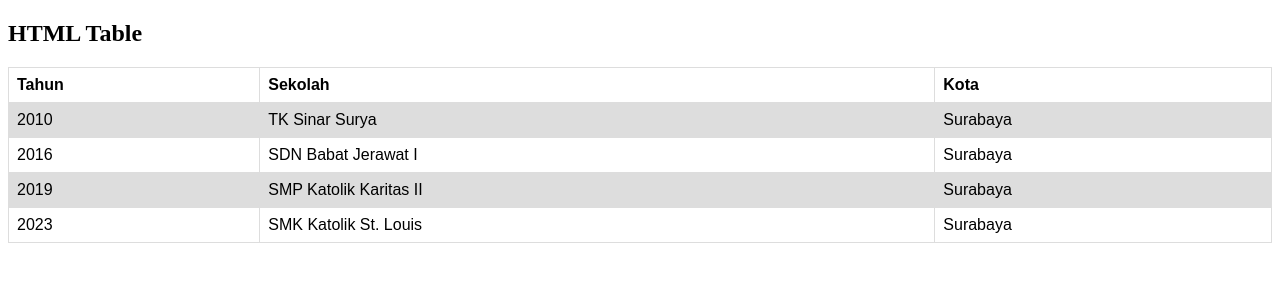
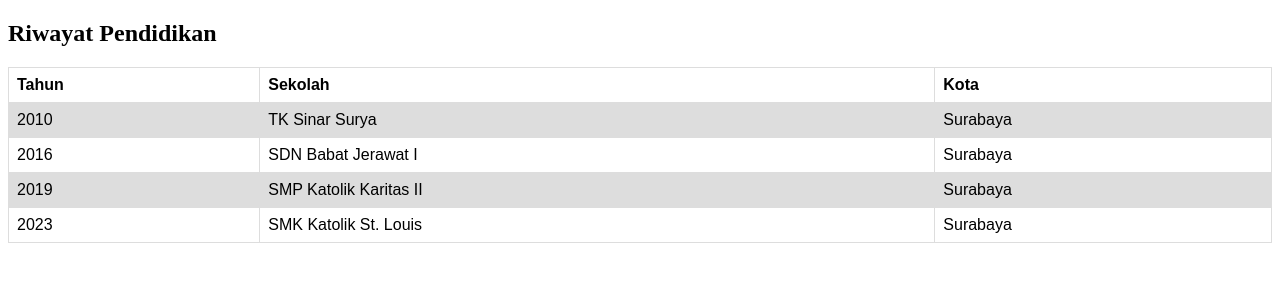
Before and after one commit to 0411Nicola/biodata-, a plain HTML site: page table.html in a window 1280 px wide. Drawn offline with Linux system fonts and the light colour scheme.

Commit message:
Update table.html

```diff
--- a/table.html
+++ b/table.html
@@ -21,7 +21,7 @@ tr:nth-child(even) {
 </head>
 <body>
 
-<h2>HTML Table</h2>
+<h2>Riwayat Pendidikan</h2>
 
 <table>
   <tr>
```
